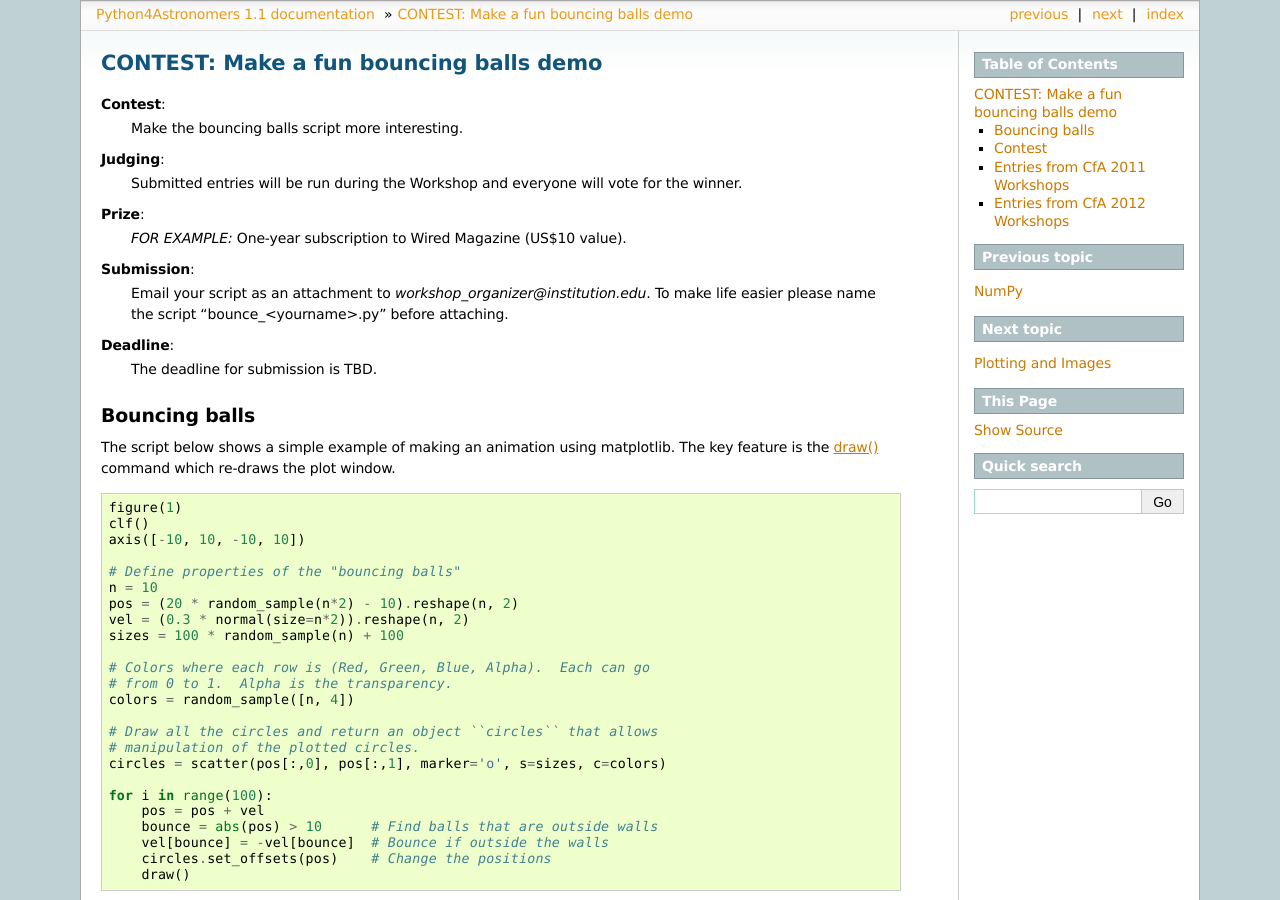
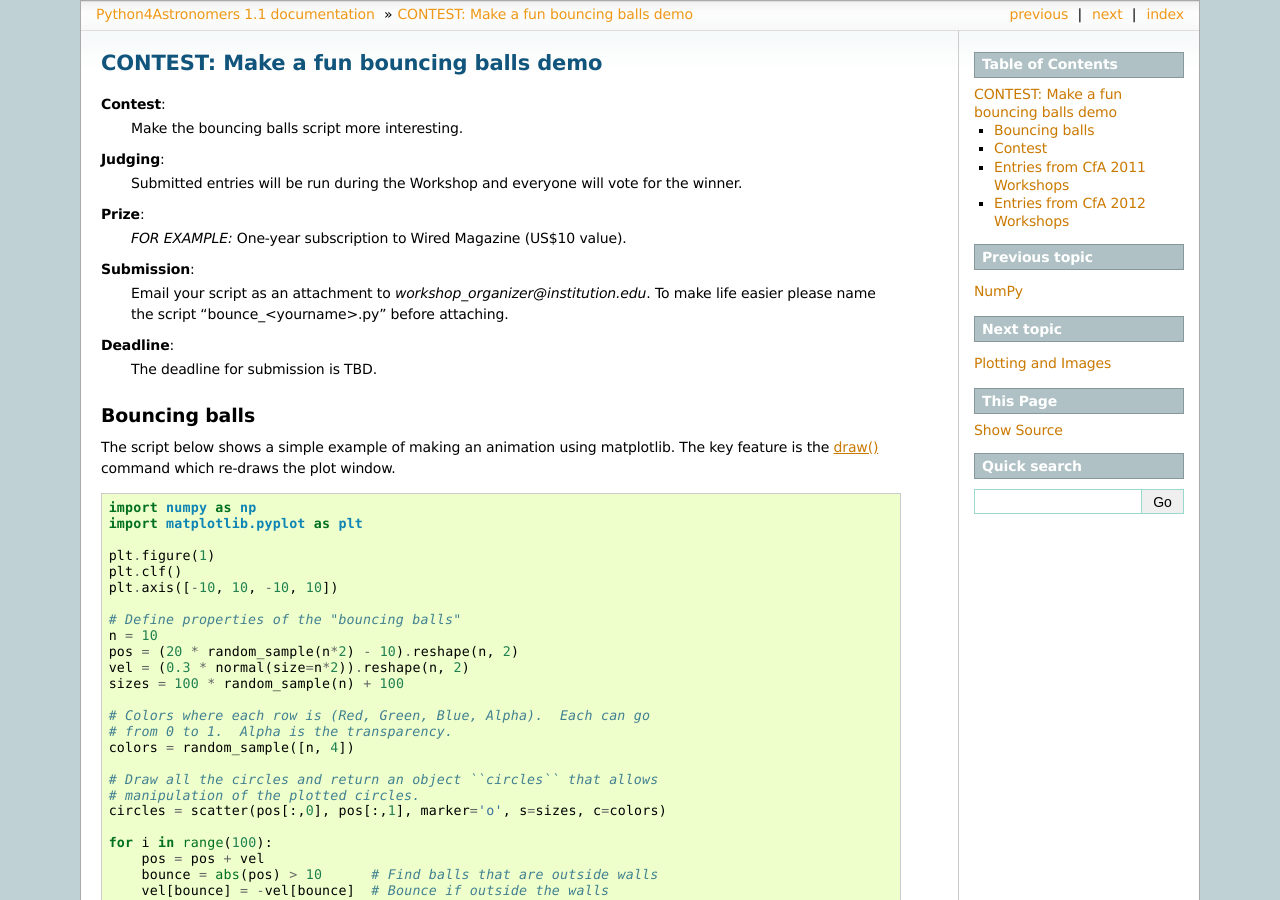
Before and after one commit to python4astronomers/python4astronomers, a Sphinx documentation site: the page built from source/contest/bounce.rst, in a window 1280 px wide and 900 px high. Built offline with Sphinx 7.4.7, drawn with Linux system fonts in a browser that asks for light colours; formulas are drawn with MathJax 3.

Commit message:
WIP commit to update bounce.rst

```diff
--- a/source/contest/bounce.rst
+++ b/source/contest/bounce.rst
@@ -29,9 +29,12 @@ window.
 
 ::
 
-  figure(1)
-  clf()
-  axis([-10, 10, -10, 10])
+  import numpy as np
+  import matplotlib.pyplot as plt
+
+  plt.figure(1)
+  plt.clf()
+  plt.axis([-10, 10, -10, 10])
 
   # Define properties of the "bouncing balls"
   n = 10
```
